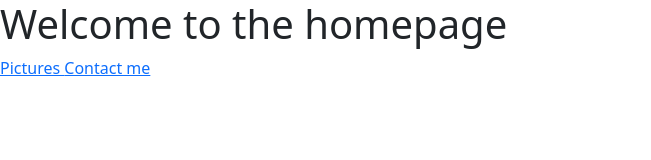
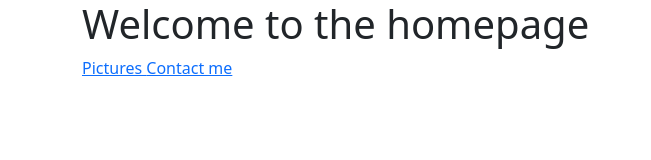
Before and after one commit to LS-hash/multiple-pages-static-website, a plain HTML site: page index.html in a window 1280 px wide. Shown: the whole page, without its empty margins (0-651 px from the left). Drawn offline with nearby package versions, Linux system fonts and the light colour scheme.

Commit message:
added containers

```diff
--- a/index.html
+++ b/index.html
@@ -14,9 +14,13 @@
     <title>Homepage</title>
   </head>
   <body>
-    <h1>Welcome to the homepage</h1>
-    <a href="photo.html"> Pictures </a>
-    <a href="contact.html"> Contact me </a>
+    <div class="container">
+      <h1>Welcome to the homepage</h1>
+      <div class="navigation links">
+        <a href="photo.html" class="navigation-link-1"> Pictures </a>
+        <a href="contact.html" class="navigation-link-2"> Contact me </a>
+      </div>
+    </div>
     <script
       src="https://cdn.jsdelivr.net/npm/bootstrap@5.1.3/dist/js/bootstrap.bundle.min.js"
       integrity="sha384-ka7Sk0Gln4gmtz2MlQnikT1wXgYsOg+OMhuP+IlRH9sENBO0LRn5q+8nbTov4+1p"
```
Also changed, not shown: contact.html (+4 -2 lines), photo.html (+5 -3 lines).
